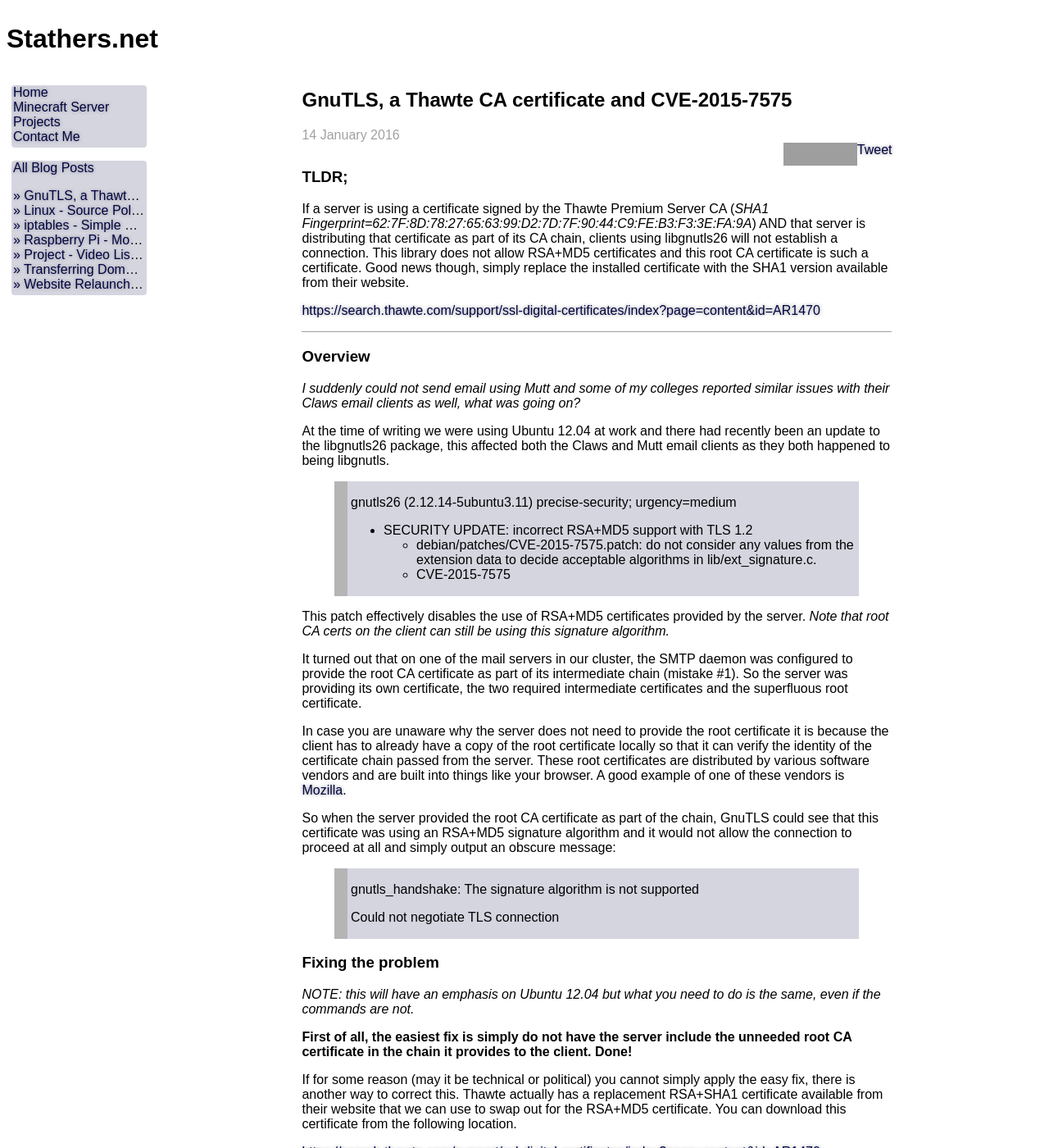
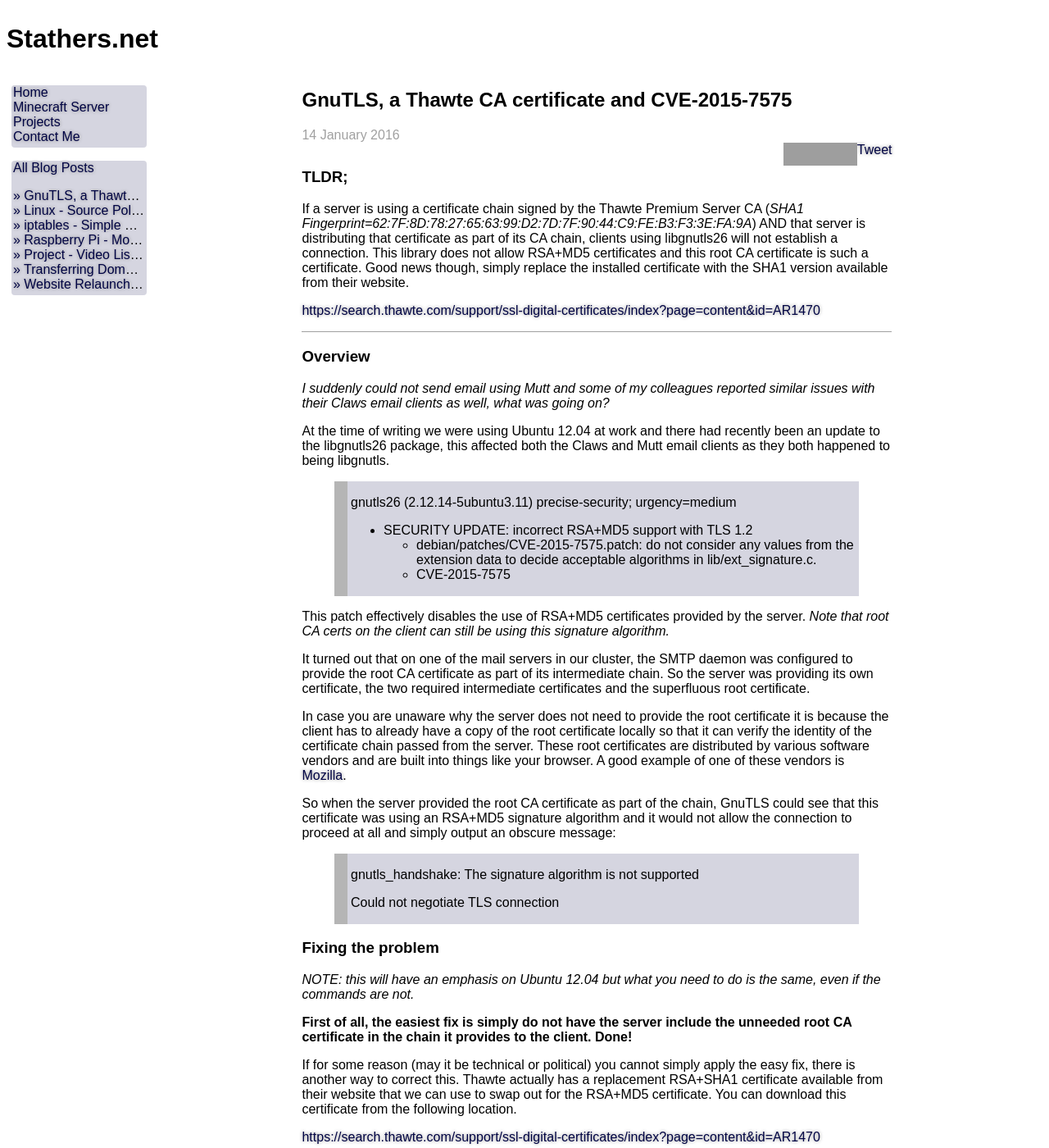
Before and after one commit to mstathers/stathers-net, a Jekyll site: the page built from _posts/2016-01-14-thawte-premium-ssl-md5-gnutls.md, in a window 1280 px wide and 1400 px high. Shown: the whole window at 82% size. Built offline with Jekyll 4.4.1, drawn with Linux system fonts in a browser that asks for light colours; comment, search, counter and statistics services are not loaded; grey boxes are pictures that could not be loaded.

Commit message:
Mild editing of post.

```diff
--- a/_posts/2016-01-14-thawte-premium-ssl-md5-gnutls.md
+++ b/_posts/2016-01-14-thawte-premium-ssl-md5-gnutls.md
@@ -4,7 +4,7 @@ title: GnuTLS, a Thawte CA certificate and CVE-2015-7575
 ---
 
 ### TLDR;
-If a server is using a certificate signed by the Thawte Premium Server CA
+If a server is using a certificate chain signed by the Thawte Premium Server CA
 (*SHA1
 Fingerprint=62:7F:8D:78:27:65:63:99:D2:7D:7F:90:44:C9:FE:B3:F3:3E:FA:9A*) AND
 that server is distributing that certificate as part of its CA chain, clients
@@ -19,7 +19,7 @@ their website.
 
 ### Overview
 
-*I suddenly could not send email using Mutt and some of my colleges reported
+*I suddenly could not send email using Mutt and some of my colleagues reported
 similar issues with their Claws email clients as well, what was going on?*
 
 At the time of writing we were using Ubuntu 12.04 at work and there had
@@ -40,7 +40,7 @@ signature algorithm.*
 
 It turned out that on one of the mail servers in our cluster, the SMTP daemon
 was configured to provide the root CA certificate as part of its intermediate
-chain (mistake #1). So the server was providing its own certificate, the two
+chain. So the server was providing its own certificate, the two
 required intermediate certificates and the superfluous root certificate.
 
 In case you are unaware why the server does not need to provide the root
```
